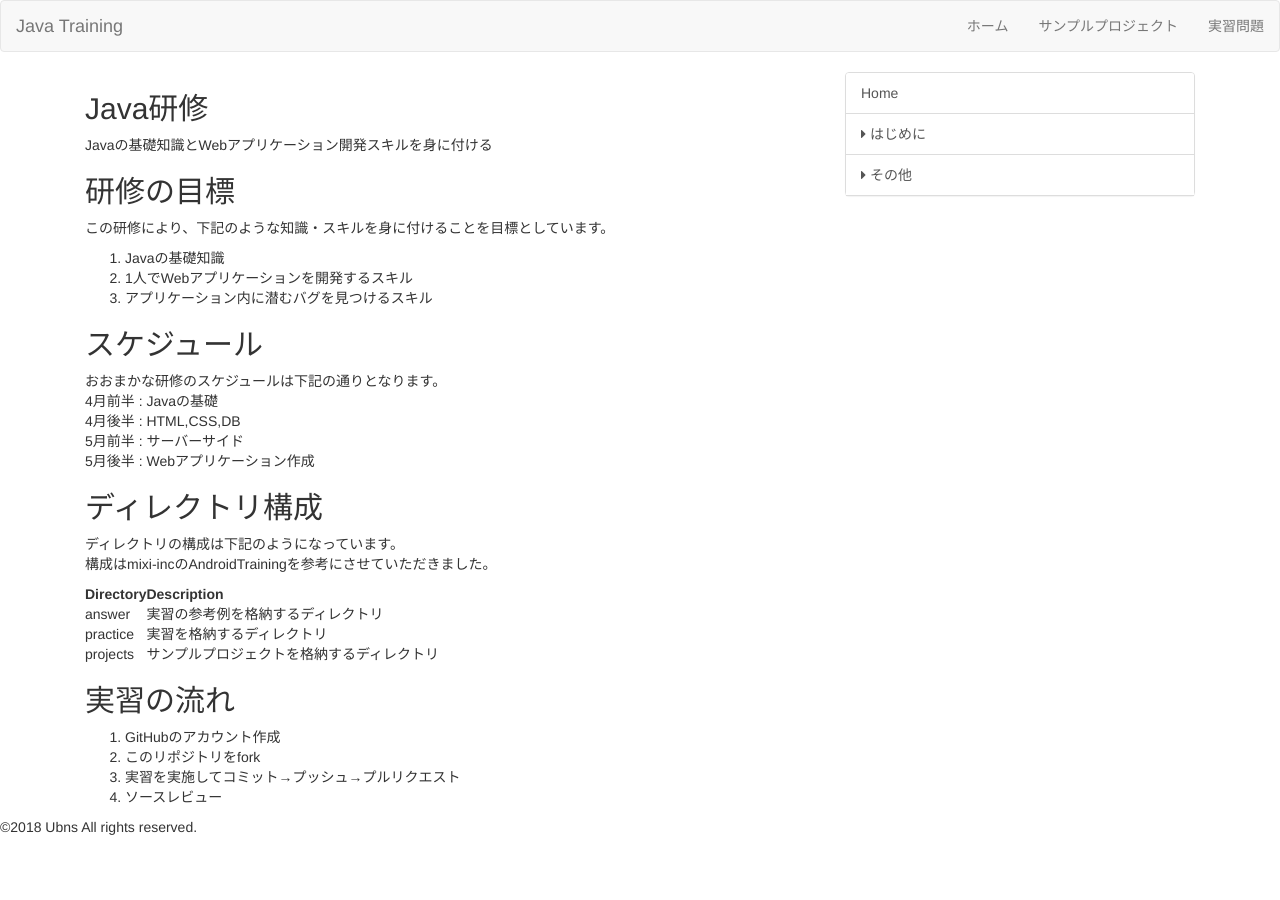
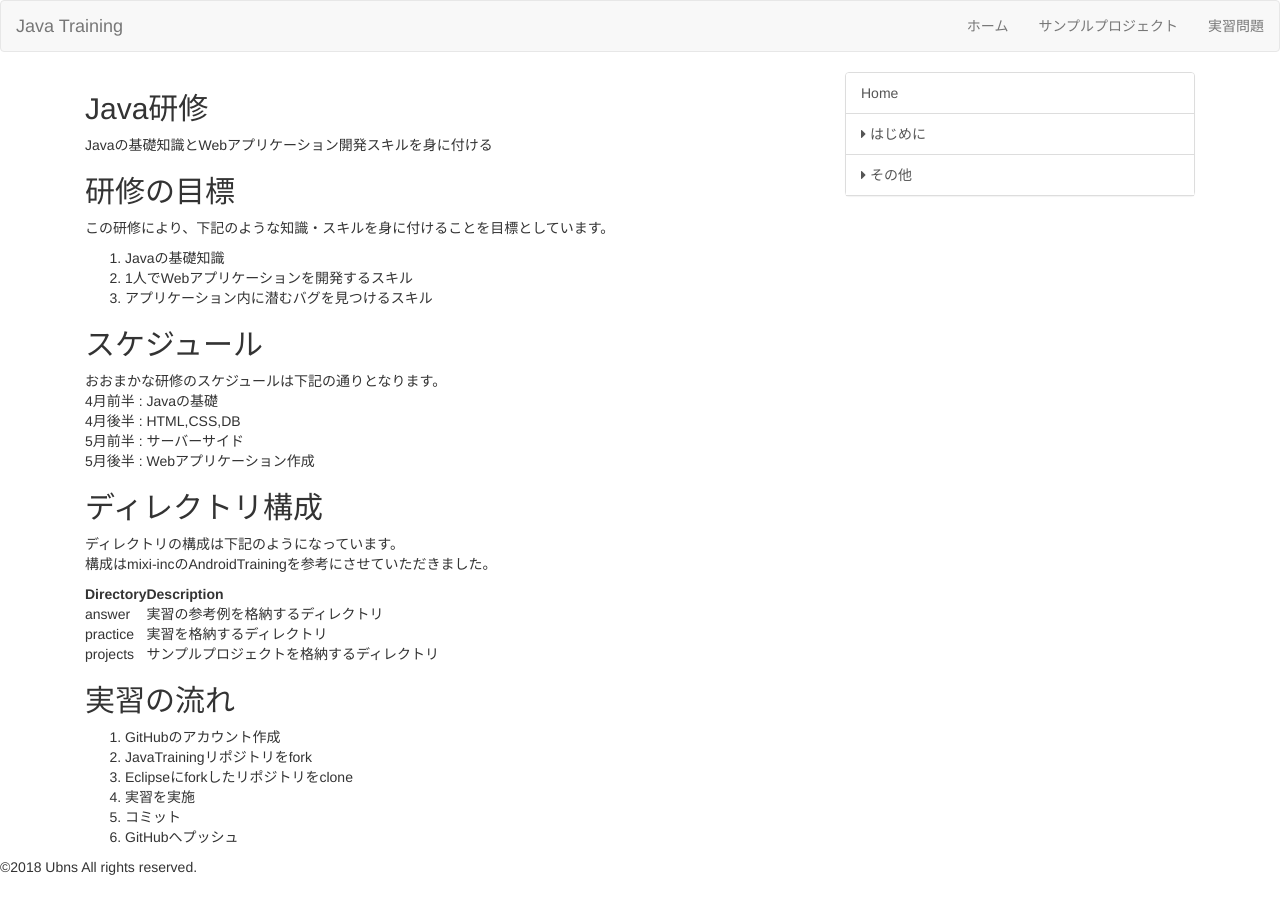
Before and after one commit to modulesjp/JavaTraining, a Jekyll site: the page built from docs/index.md, in a window 1280 px wide. Built offline with Jekyll 4.4.1, drawn with Linux system fonts in a browser that asks for light colours; nearby versions of some CDN libraries; our own code applies the rules of GitHub Pages for plain Markdown files.

Commit message:
2018.03.29

```diff
--- a/docs/index.md
+++ b/docs/index.md
@@ -27,6 +27,8 @@
 
 ## 実習の流れ
 1. GitHubのアカウント作成
-2. このリポジトリをfork
-3. 実習を実施してコミット→プッシュ→プルリクエスト
-4. ソースレビュー
+2. JavaTrainingリポジトリをfork
+3. Eclipseにforkしたリポジトリをclone
+4. 実習を実施
+5. コミット
+6. GitHubへプッシュ
```
